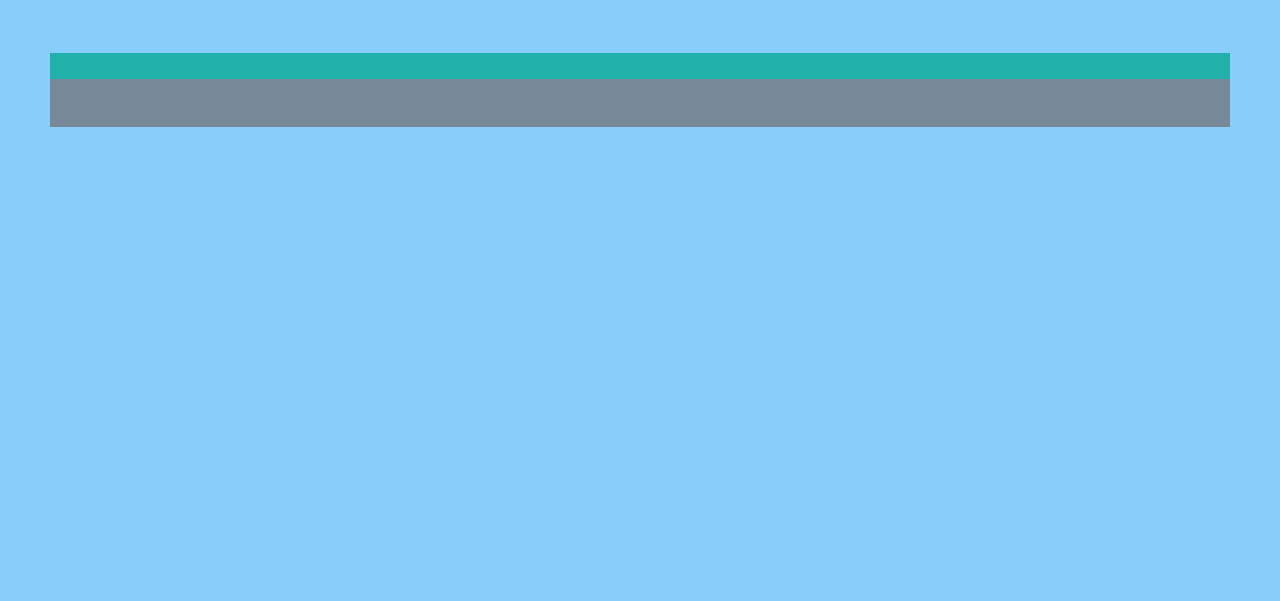
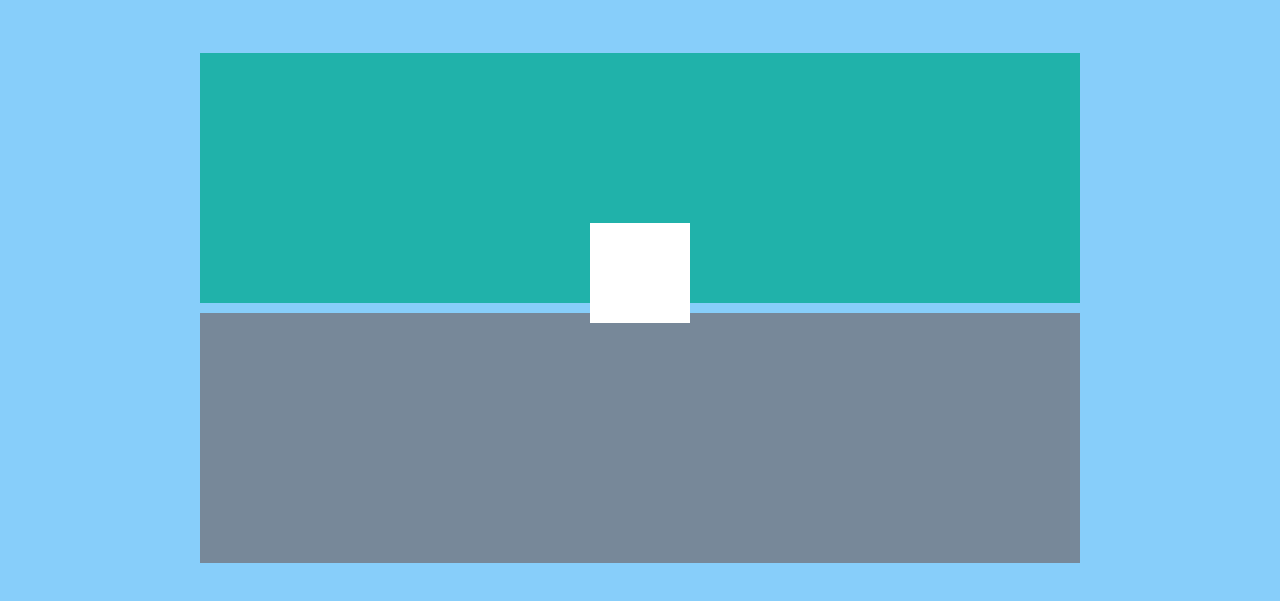
Before and after one commit to rhyssh/gameSuit, a plain HTML site: page index.html in a window 1280 px wide. Shown: the part 87-688 px from the top of the page. Drawn offline with Linux system fonts and the light colour scheme; a web font is replaced by a local one.

Commit message:
docs: add code in css and add link icon for tag li in html

```diff
--- a/style.css
+++ b/style.css
@@ -146,20 +146,32 @@ h1 {
 }
 
 .container {
-  padding: 50px;
+  padding: 50px 200px 50px 200px;
   position: relative;
   display: flex;
   flex-direction: column;
   justify-content: center;
-  align-content: space-around;
   border-radius: 10px;
 }
+
+.area-komputer .info {
+  background-color: white;
+  position: absolute;
+  width: 100px;
+  height: 100px;
+  bottom: 0;
+  left: 0;
+  right: 0;
+  margin: auto;
+  margin-bottom: -20px;
+}
 .area-komputer {
+  position: relative;
   background-color: lightseagreen;
-  flex: 5;
-  padding-bottom: 10px;
+  height: 250px;
+  margin-bottom: 10px;
 }
 .area-player {
   background-color: lightslategray;
-  flex: 1;
+  height: 250px;
 }
```
Also changed, not shown: index.html (+5 -0 lines).
